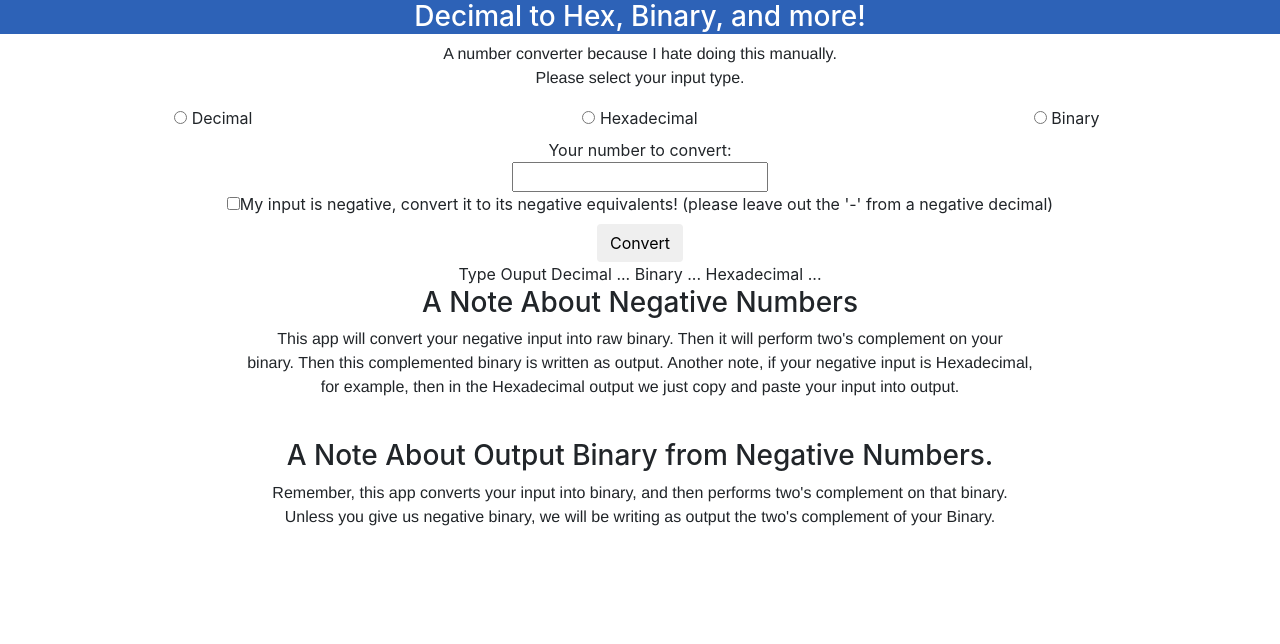
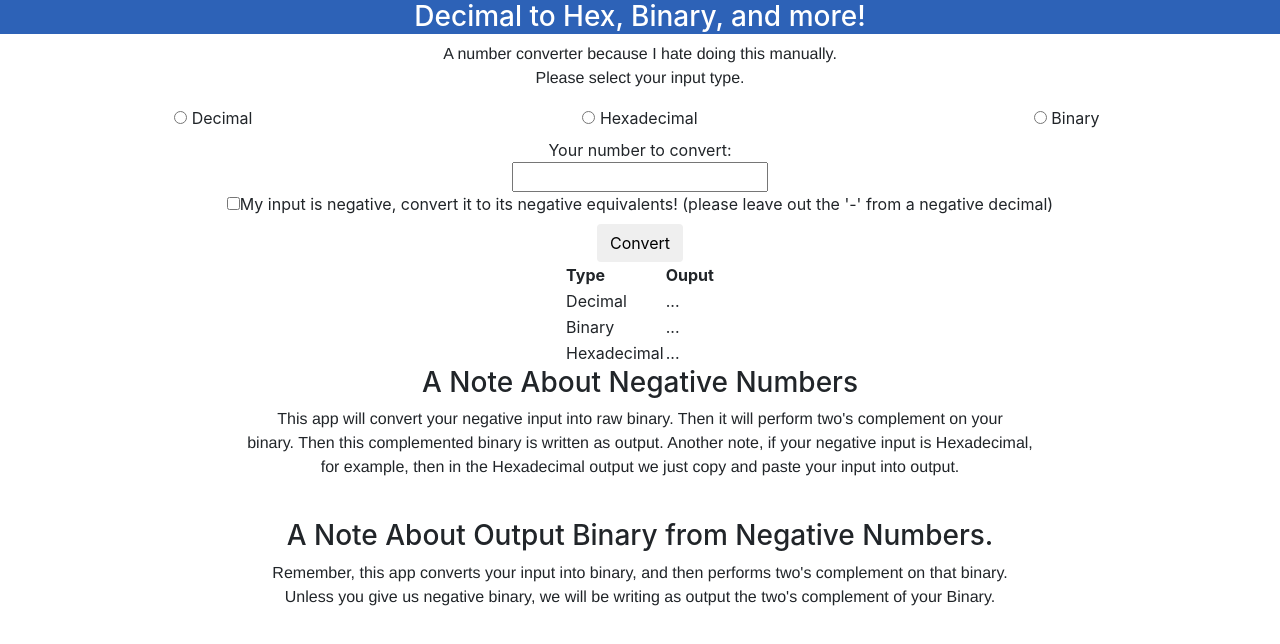
Before and after one commit to jorgemanzo/jorgemanzo.github.io, a plain HTML site: page index.html in a window 1280 px wide. Drawn offline with nearby package versions, Linux system fonts and the light colour scheme.

Commit message:
broken <center> tag

```diff
--- a/index.html
+++ b/index.html
@@ -81,7 +81,7 @@
           <button class="btn btn-default" type="button"  id="convertButton">Convert</button>
         </form>
       </center>
-      <center
+      <center>
         <table>
           <tr>
             <th>Type</th>
```
Lines whose indentation alone changed are shown as unchanged.
